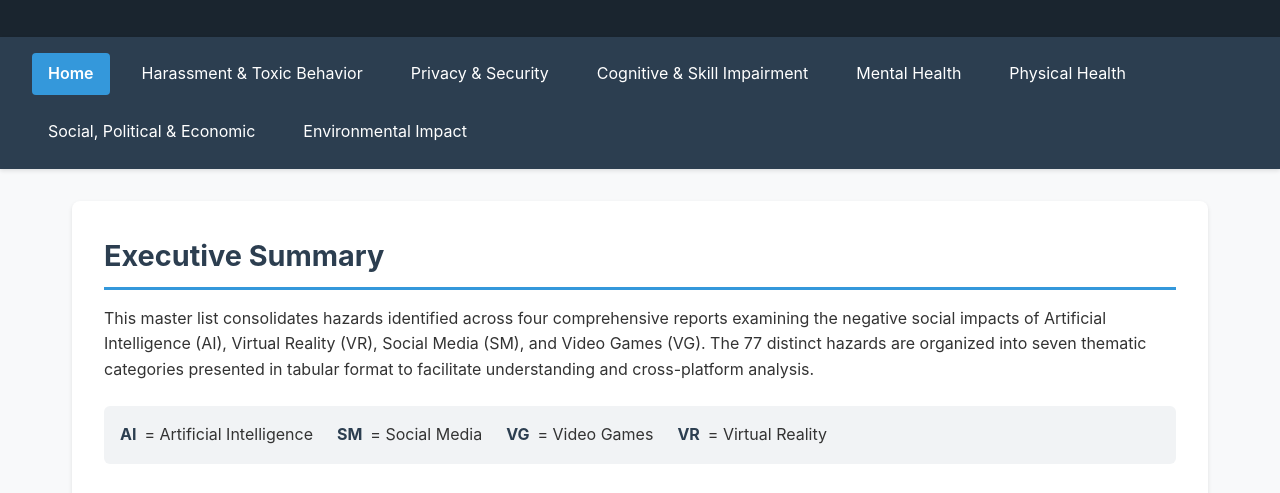
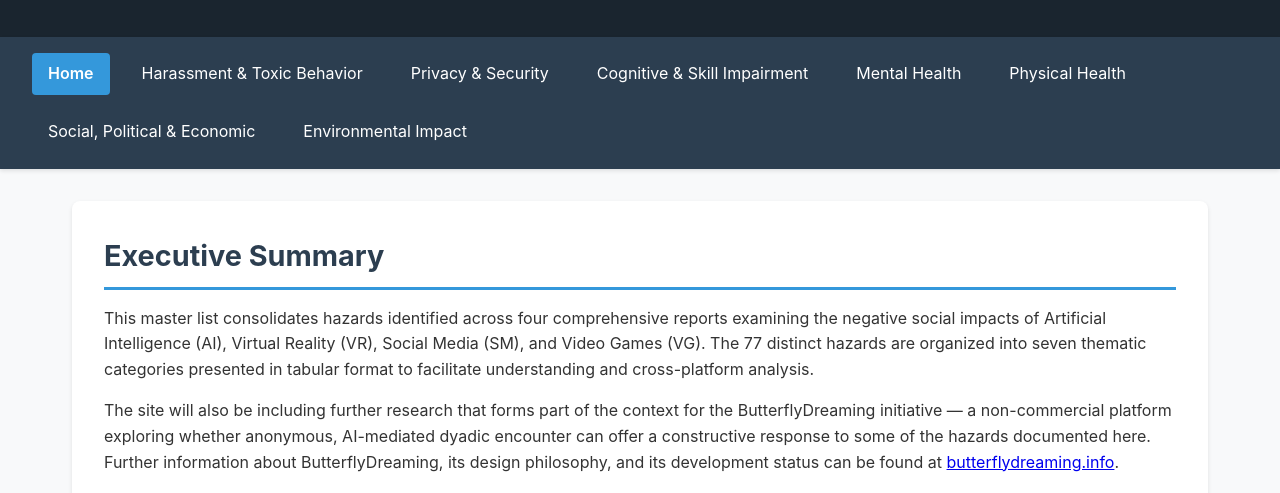
Before and after one commit to wrcstewart/digitalhazards, a website: page index.html in a window 1280 px wide. Shown: the part 105-598 px from the top of the page. Drawn offline with Linux system fonts and the light colour scheme.

Commit message:
cat 7 correct first row2 Add BD stuff

```diff
--- a/index.html
+++ b/index.html
@@ -29,6 +29,7 @@
     <div class="container">
       <h2>Executive Summary</h2>
       <p>This master list consolidates hazards identified across four comprehensive reports examining the negative social impacts of Artificial Intelligence (AI), Virtual Reality (VR), Social Media (SM), and Video Games (VG). The 77 distinct hazards are organized into seven thematic categories presented in tabular format to facilitate understanding and cross-platform analysis.</p>
+      <p>The site will also be including further research that forms part of the context for the ButterflyDreaming initiative — a non-commercial platform exploring whether anonymous, AI-mediated dyadic encounter can offer a constructive response to some of the hazards documented here. Further information about ButterflyDreaming, its design philosophy, and its development status can be found at <a href="https://www.butterflydreaming.info">butterflydreaming.info</a>.</p>
 
       <div class="legend">
         <div class="legend-item">
```
